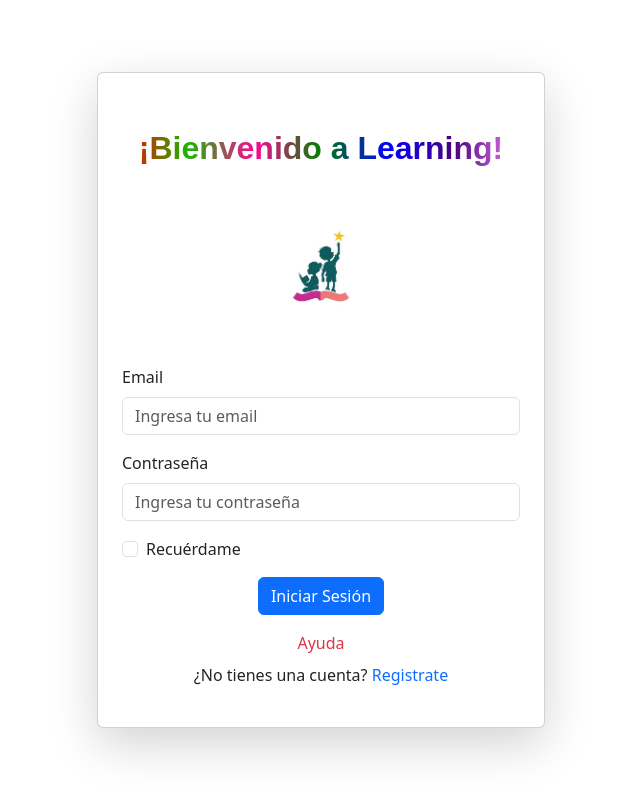
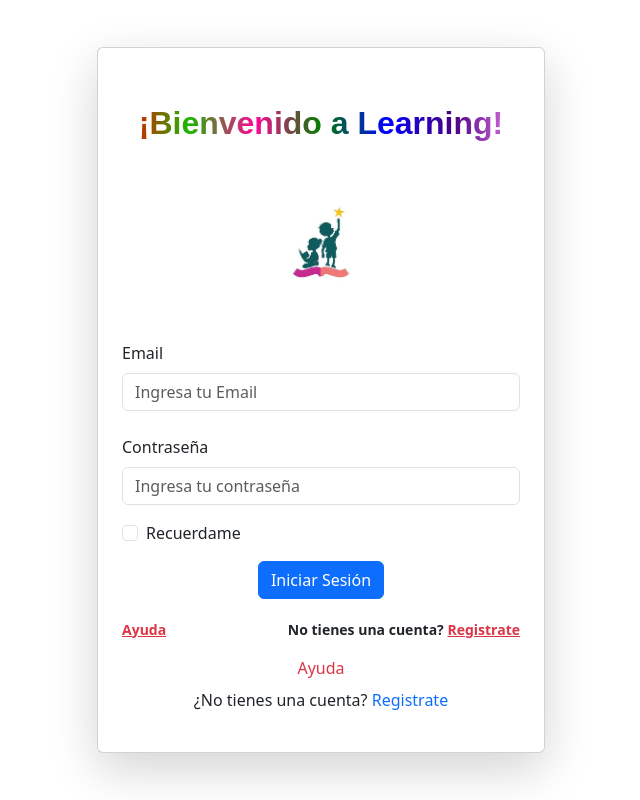
Before and after one commit to oriannys18/New-Learning, a React (Vite) app: page / in a window 1280 px wide. Shown: the whole page, without its empty margins (319-959 px from the left). Built offline with nearby package versions, Linux system fonts and the light colour scheme.

Commit message:
refactor login form layout and improve accessibility; update input fields and add help links

```diff
--- a/src/componets/App.jsx
+++ b/src/componets/App.jsx
@@ -59,51 +59,52 @@ export const App = () => {
                                 />
                             </div>
                             <form>
-                                <div className="mb-3">
-                                    <label htmlFor="email" className="form-label">Email</label>
-                                    <input
-                                        value={email}
-                                        onChange={onChange} required
-                                        type="email"
-                                        id="email"
-                                        placeholder="Ingresa tu email"
-                                        className={`form-control ${!formErrors.email.length > 0 ? `` : `is-invalid`}`}
-                                    />
+                                        <div className="form-outline mb-4">
+                                            <label className="form-label" htmlFor="form3Example3">Email</label>
+                                            <input type="email" id="form3Example3" className={`form-control ${!formErrors.email.length > 0 ? `` : `is-invalid`}`}
+                                                placeholder="Ingresa tu Email" autoComplete="username" name="email" value={email} onChange={onChange} required />
                                             <div id="form3Example3" className="invalid-feedback">{formErrors.email}</div>
                                         </div>
-                                <div className="mb-3">
-                                    <label htmlFor="password" className="form-label">Contraseña</label>
-                                    <input
-                                        value={password}
-                                        onChange={onChange} required
-                                        name="password"
-                                        autoComplete="current-password"
-                                        type="password"
-                                        id="password"
-                                        placeholder="Ingresa tu contraseña"
-                                        className={`form-control ${!formErrors.password.length > 0 ? `` : `is-invalid`}`}
-                                    />
+
+                                        <div className="form-outline mb-3">
+                                            <label className="form-label" htmlFor="form3Example4">Contraseña</label>
+                                            <input type="password" id="form3Example4" className={`form-control ${!formErrors.password.length > 0 ? `` : `is-invalid`}`}
+                                                placeholder="Ingresa tu contraseña" autoComplete="current-password" name="password" value={password} onChange={onChange} required />
                                             <div id="form3Example4" className="invalid-feedback">{formErrors.password}</div>
                                         </div>
-                                <div className="form-check mb-3">
-                                    <input
-                                        type="checkbox"
-                                        id="remember"
-                                        className="form-check-input"
-                                    />
-                                    <label htmlFor="remember" className="form-check-label">
-                                        Recuérdame
+
+                                        <div className="d-flex justify-content-between align-items-center">
+                                            <div className="form-check mb-0">
+                                                <input className="form-check-input me-2" type="checkbox" value="" id="form2Example3" />
+                                                <label className="form-check-label" htmlFor="form2Example3">
+                                                    Recuerdame
                                                 </label>
                                             </div>
-                                <div className='text-center'>
-                                    <button
-                                        onClick={onLogin}
-                                        type="submit"
-                                        className="btn btn-primary w-90"
-                                    >
-                                        Iniciar Sesión
-                                    </button>
+                                            {/* <a href="#!" className="text-body">Olvidé mi contraseña?</a> */}
                                         </div>
+
+                                        <div className="text-center mt-3 mt-xxl-5">
+                                            <button onClick={onLogin} type="submit" className="btn btn-primary">Iniciar Sesión</button>
+                                            <div className="d-flex justify-content-between w-100">
+                                                <p className="small fw-bold mt-3 mt-xxl-5 pt-1 mb-0">
+                                                    {/* <a href="/registro" className="link-danger">Ayuda al Usuario</a> */}
+                                                    <a href="/ayuda.pdf" target="_blank" className="link-danger">Ayuda</a>
+                                                </p>
+                                                <p className="small fw-bold mt-3 mt-xxl-5 pt-1 mb-0">
+                                                    No tienes una cuenta? <a href="/registro" className="link-danger">Registrate</a>
+                                                </p>
+                                            </div>
+                                        </div>
+
+                                        {/* <div className="text-center mt-3 mt-xxl-5">
+                                            <button onClick={onLogin} type="submit" className="btn btn-primary">Iniciar Sesión</button>
+                                            <p className="small fw-bold mt-3 mt-xxl-5 pt-1 mb-0">
+                                                <a href="/registro" className="link-danger">Ayuda</a>
+                                            </p>
+                                            <p className="small fw-bold mt-3 mt-xxl-5 pt-1 mb-0">No tienes una cuenta? <a href="/registro"
+                                                className="link-danger">Registrate</a></p>
+                                        </div> */}
+
                                     </form>
                             <div className="text-center mt-3">
                                 <a href="#" className="text-danger text-decoration-none">Ayuda</a>
```
Lines whose indentation alone changed are shown as unchanged.
